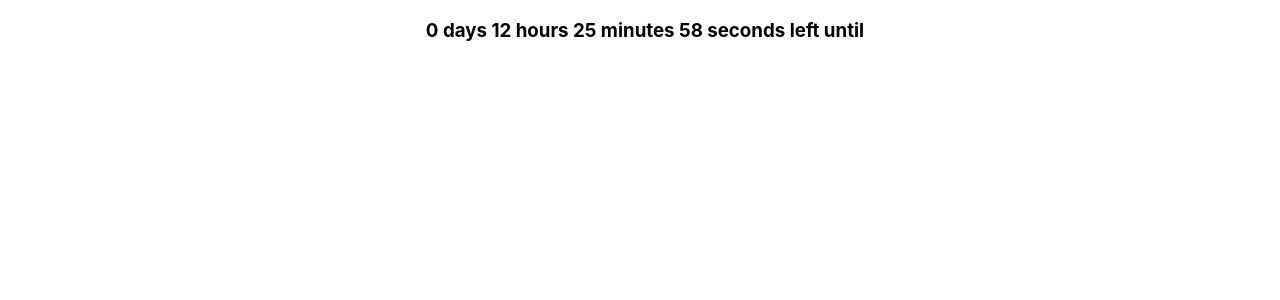
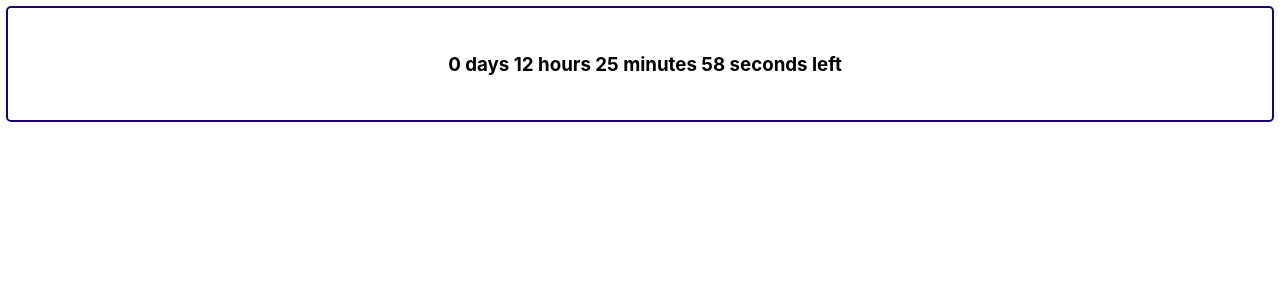
Before and after one commit to szabkriss/CountDown-ReactJs, a React (Create React App) app: page / in a window 1280 px wide. Both pictures are taken after a click on the button "Start!". Shown: the top 300 px of the page. Built offline with nearby package versions, Linux system fonts and the light colour scheme.

Commit message:
hotfix: add some style

```diff
--- a/src/App.css
+++ b/src/App.css
@@ -5,6 +5,10 @@ flex-wrap: nowrap;
 justify-content: center;
 align-content: stretch;
 align-items: center;
+border: 2px solid rgb(33, 1, 107);
+border-radius: 5px;
+padding: 2vw 0;
+margin: 0.5vw
 }
 
 .Countdown{
--- a/src/components/CountDown.js
+++ b/src/components/CountDown.js
@@ -17,7 +17,7 @@ function CountDown (props) {
 
         return (
             <>
-            <h3>{daysShown} days {hoursShown} hours {minutesShown} minutes {secondsShown} seconds left until {occation}</h3>
+            <h3>{daysShown} days {hoursShown} hours {minutesShown} minutes {secondsShown} seconds left {occation ? `until ${occation}` : ""}</h3>
             </>
         )
     }
```
